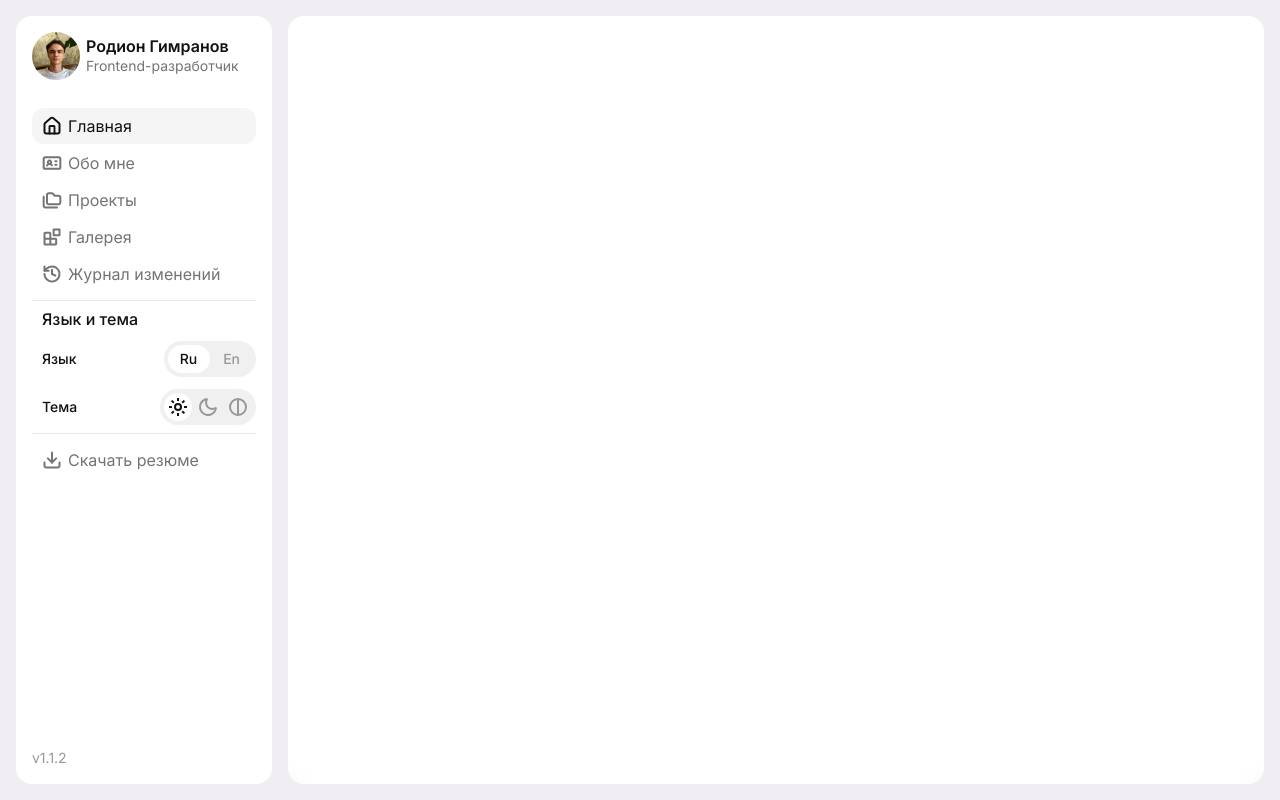
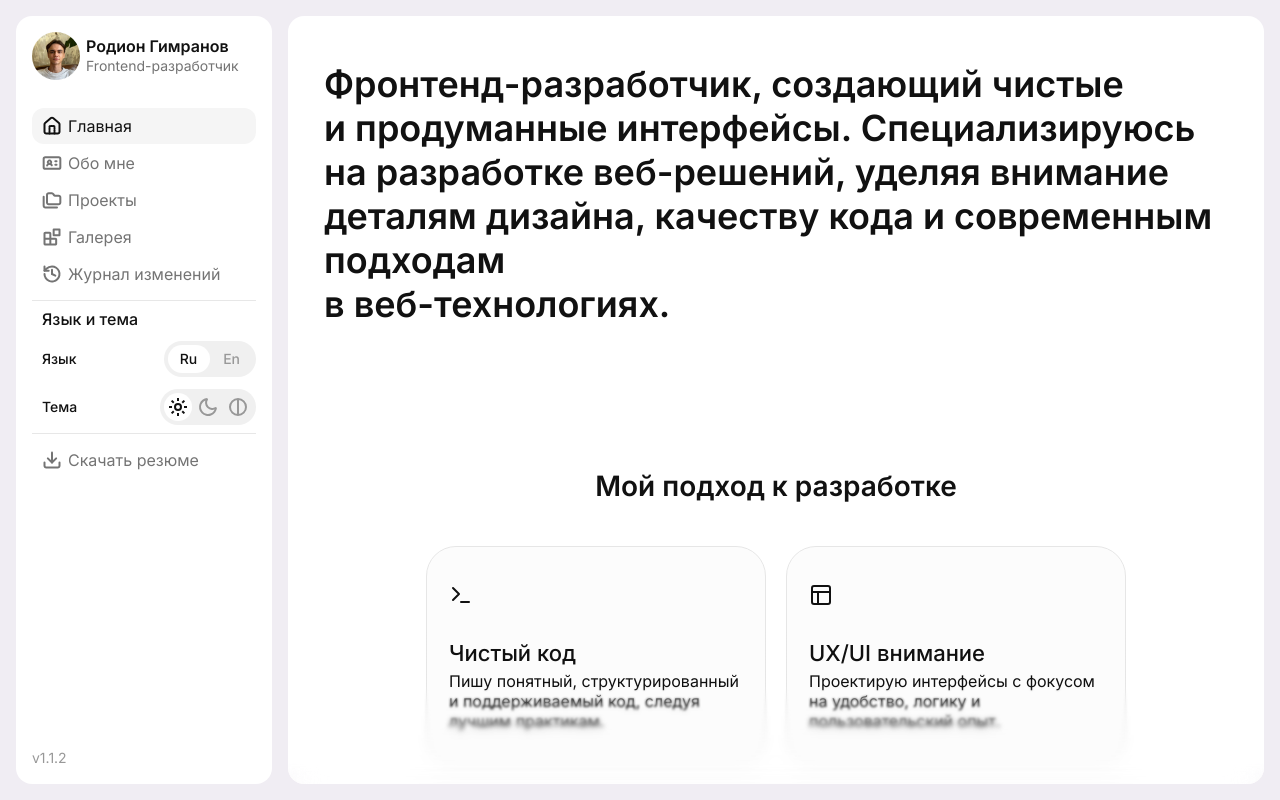
Before and after one commit to RodionGimranov/personal-site, a Vue app: page /about#/home in a window 1280 px wide. Built offline with nearby package versions, Linux system fonts and the light colour scheme.

Commit message:
refactor: update Home Page components

```diff
--- a/src/components/homeComponents/BioText.vue
+++ b/src/components/homeComponents/BioText.vue
@@ -1,6 +1,5 @@
 <template>
     <p class="bio_text" v-html="formatTransferText($t('message.bio_text'))"></p>
-    <p class="bio_text_mob">{{ $t("message.bio_text") }}</p>
 </template>
 
 <script setup>
@@ -8,16 +7,11 @@ import { formatTransferText } from "@/utils/formatters.js";
 </script>
 
 <style lang="scss">
-.bio_text,
-.bio_text_mob {
+.bio_text {
     width: 100%;
     font-size: 36px;
     font-weight: 600;
     color: $primary_dark;
     line-height: 44px;
 }
-
-.bio_text_mob {
-    display: none;
-}
 </style>
--- a/src/components/homeComponents/MyApproach.vue
+++ b/src/components/homeComponents/MyApproach.vue
@@ -2,9 +2,15 @@
     <div class="my_apporoach_section common_home_section_style">
         <p class="common_home_section_title">{{ $t("message.approach_home_section_title") }}</p>
         <div class="my_apporoach_card_container">
-            <div class="my_apporoach_card" v-for="(item, index) in apporoach_item" :key="index">
-                <p class="my_apporoach_title">{{ $t(item.title) }}</p>
-                <p class="my_apporoach_subtitle" v-html="formatTransferText($t(item.subtitle))"></p>
+            <div class="my_apporoach_card" v-for="(item, index) in approachItems" :key="index">
+                <SvgIcon :name="item.icon" :width="24" :height="24" />
+                <div class="my_apporoach_texts">
+                    <p class="my_apporoach_title">{{ $t(item.title) }}</p>
+                    <p
+                        class="my_apporoach_subtitle"
+                        v-html="formatTransferText($t(item.subtitle))"
+                    ></p>
+                </div>
             </div>
         </div>
     </div>
@@ -13,16 +19,21 @@
 <script setup>
 import { formatTransferText } from "@/utils/formatters.js";
 
-const apporoach_item = [
+import SvgIcon from "@/components/ui/SvgIcon/SvgIcon.vue";
+
+const approachItems = [
     {
+        icon: "clean-code-icon",
         title: "message.clean_code_title",
         subtitle: "message.clean_code_subtitle",
     },
     {
+        icon: "ux-ui-attention-icon",
         title: "message.ux_ui_attention_title",
         subtitle: "message.ux_ui_attention_subtitle",
     },
     {
+        icon: "learning-icon",
         title: "message.learning_title",
         subtitle: "message.learning_subtitle",
     },
@@ -38,26 +49,35 @@ const apporoach_item = [
     justify-content: center;
     align-items: flex-start;
     flex-wrap: wrap;
-    gap: 19px;
+    gap: 20px;
 }
 
 .my_apporoach_card {
-    width: 322px;
-    height: 256px;
-    min-height: 214px;
-    padding: 42px 22px;
+    width: 340px;
+    // height: 222px;
+    min-height: 222px;
+    padding: 36px 22px;
     border-radius: 30px;
-    background: $fourth_gray;
+    background: #fcfcfc;
+    border: 1px solid #e6e6e6;
 
+    display: flex;
+    flex-direction: column;
+    justify-content: space-between;
+    align-items: flex-start;
+    gap: 12px;
+}
+
+.my_apporoach_texts {
     display: flex;
     flex-direction: column;
     justify-content: flex-start;
     align-items: flex-start;
-    gap: 10px;
+    gap: 8px;
 }
 
 .my_apporoach_title {
-    font-size: 24px;
+    font-size: 22px;
     font-weight: 500;
     color: $primary_dark;
 }
--- a/src/views/HomePage.vue
+++ b/src/views/HomePage.vue
@@ -1,8 +1,8 @@
 <template>
     <div class="home_page_wrapper common_page_wrapper">
-        <!-- <BioText /> -->
-        <!-- <MyApproach /> -->
-        <!-- <TechStack /> -->
+        <BioText />
+        <MyApproach />
+        <TechStack />
         <!-- <SelectedProjects /> -->
     </div>
 </template>
@@ -16,7 +16,7 @@ import SelectedProjects from "@/components/homeComponents/SelectedProjects.vue";
 
 <style lang="scss">
 .home_page_wrapper {
-    padding: 54px 64px 0 64px;
+    padding: 36px 36px 0 36px;
     display: flex;
     flex-direction: column;
     justify-content: flex-start;
```
